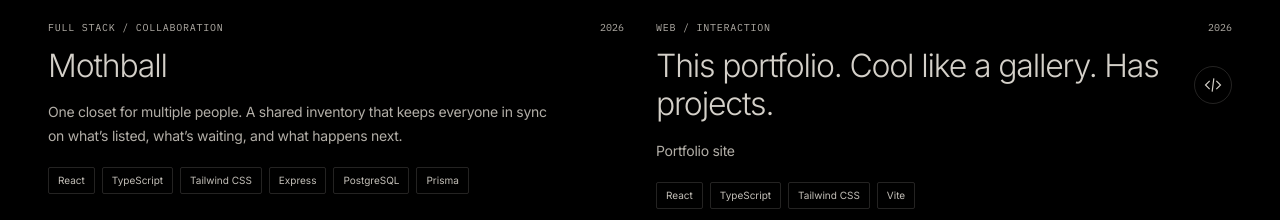
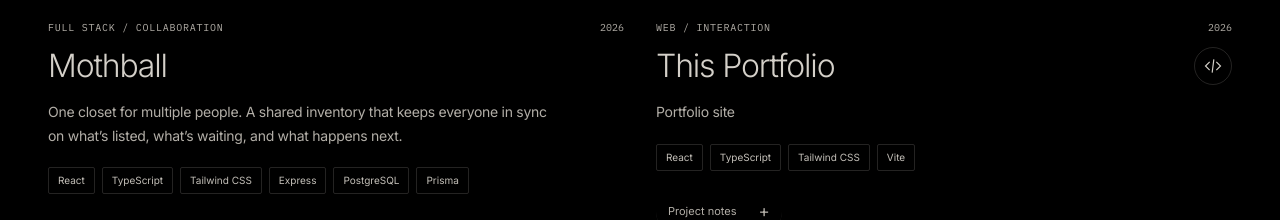
Before and after one commit to nataly-tuong/portfolio, a React (Vite) app: page / in a window 1280 px wide. Shown: the part 2212-2432 px from the top of the page. Built offline with nearby package versions, Linux system fonts and the light colour scheme.

Commit message:
project description again woops

```diff
--- a/src/data/projects.ts
+++ b/src/data/projects.ts
@@ -54,14 +54,13 @@ export const projects = [
   },
   {
     id: "04",
-    title: "This portfolio. Cool like a gallery. Has projects.",
+    title: "This Portfolio",
     category: "WEB / INTERACTION",
     image: asset("portfolio.png"),
     alt: "",
     description: "Portfolio site",
     stack: ["React", "TypeScript", "Tailwind CSS", "Vite"],
-    detail:
-      "A responsive portfolio with screenshot-led project stories, accessible navigation, and reduced-motion support. The original fish video remains the visual signature.",
+    detail: "This portfolio. Cool like a gallery. Has projects.",
     note: "You’re here",
     github: "https://github.com/nataly-tuong/portfolio",
     live: null,
```
